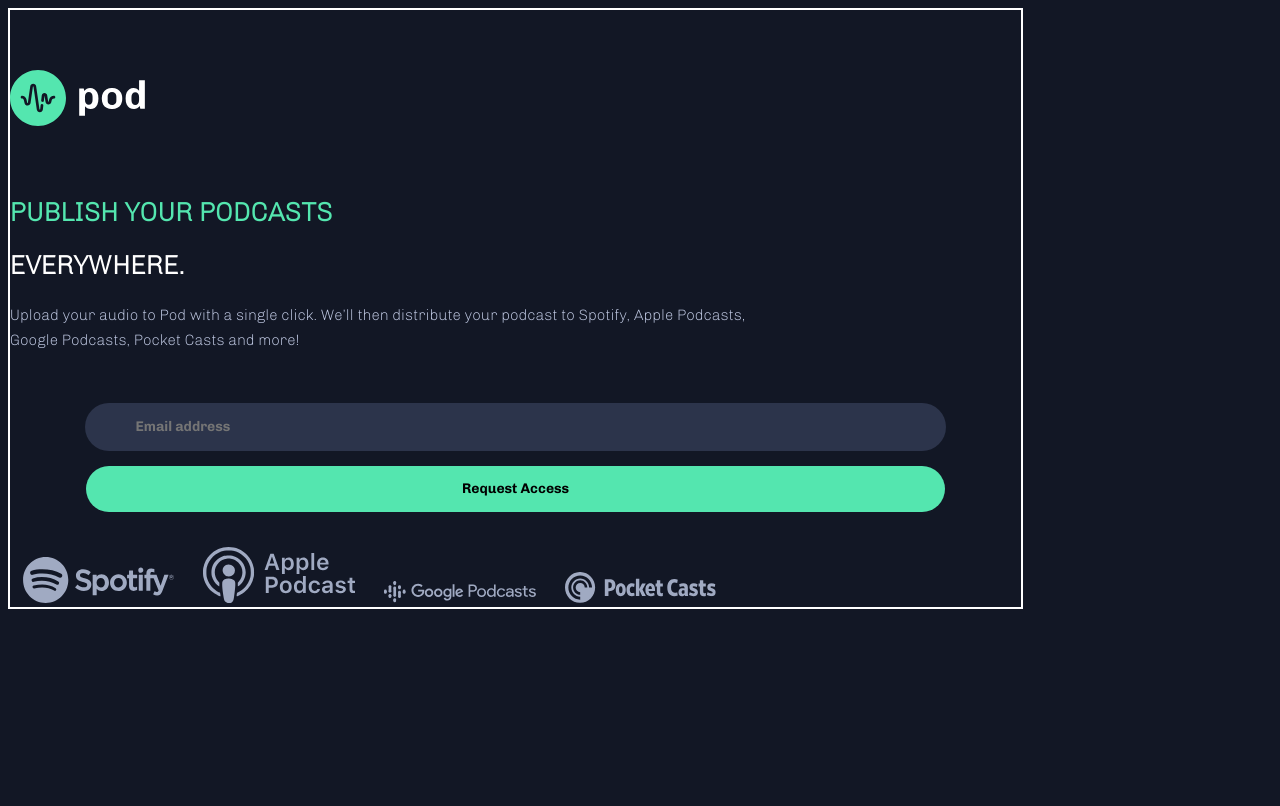
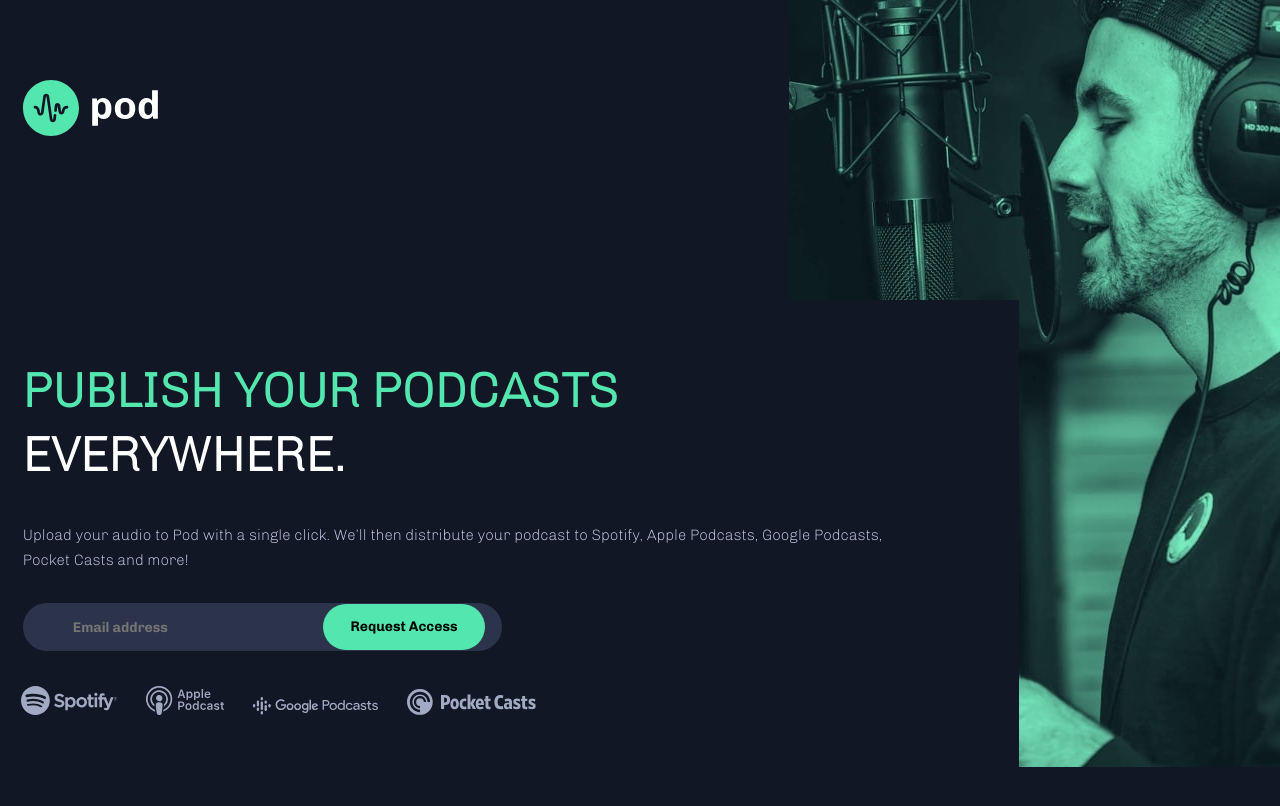
Before and after one commit to vikrambenipal/podcast-signup, a plain HTML site: page starter-code/index.html in a window 1280 px wide. Drawn offline with Linux system fonts and the light colour scheme.

Commit message:
tablet layout mostly complete

```diff
--- a/starter-code/index.html
+++ b/starter-code/index.html
@@ -11,6 +11,7 @@
   <title>Frontend Mentor | Pod request access landing page</title>
 </head>
 <body>
+  <img class="bg" src="assets/tablet/image-host.jpg">
   <div class="app-container">
     <img class="logo" src="assets/desktop/logo.svg">
     <div class="content">
--- a/starter-code/style.css
+++ b/starter-code/style.css
@@ -32,6 +32,10 @@ body{
     background-blend-mode: multiply;
     background-size: cover;
     background-repeat: no-repeat;
+}
+.bg{
+    max-height: 0px;
+    overflow: hidden;
 }
 .overlay {
     color:rgba(18,23,37, 0.9);
@@ -83,21 +87,73 @@ button{
     justify-content: center;
 }
 
-@media all and (min-width: 750px){
-
+@media all and (min-width: 780px){
+    h1, h2{
+        font-size: 48px;
+        padding-left: 15px;
+    }
+    h2{
+        margin-top: -25px;
+    }
     body {
-        background:rgba(18,23,37, 1);
+        /* background: rgba(18,23,37, 1) url(assets/tablet/image-host.jpg) ; */
+        background: rgba(18,23,37, 1);
+        /* background-image: url(assets/tablet/image-host.jpg); */
+        background-repeat: no-repeat;
+        background-blend-mode: none;
+    }
+    .bg{
+        max-height: 100%;
+        position: absolute;
+        z-index: -1;
+        top: 0px;
+        right: 0px;
+    }
+    .logo{
+        position: absolute;
+        margin-top: -250px;
+        margin-left: 15px;
+        width: 134.85px;
+        height: 56px;
     }
     .app-container{
-        border: 2px solid white;
+        padding-top: 30px;
+        margin-top: 300px;
+        background-color:rgba(18,23,37, 1);
         text-align: left;
         width: 80%;
+        padding-bottom: 200px;
+    }
+    .comp{
+        width: auto;
+        height: auto;
     }
     p {
+        width: 88%;
         margin: 0;
+        margin-bottom: 30px;
+        padding-left: 15px;
     }
     .column{
         display: flex;
         flex-direction: column-reverse;
     }
+    .form-contents{
+        display: flex;
+        flex-direction: row;
+        justify-content: left;
+        padding-left: 15px;
+    }
+    button, input{
+        margin: 0;
+    }
+    button{
+        width: 162px;
+        height: 1px;
+        position: absolute;
+        margin-left: 300px;
+    }
+    input{
+        width: 427px;
+    }
 }
```
